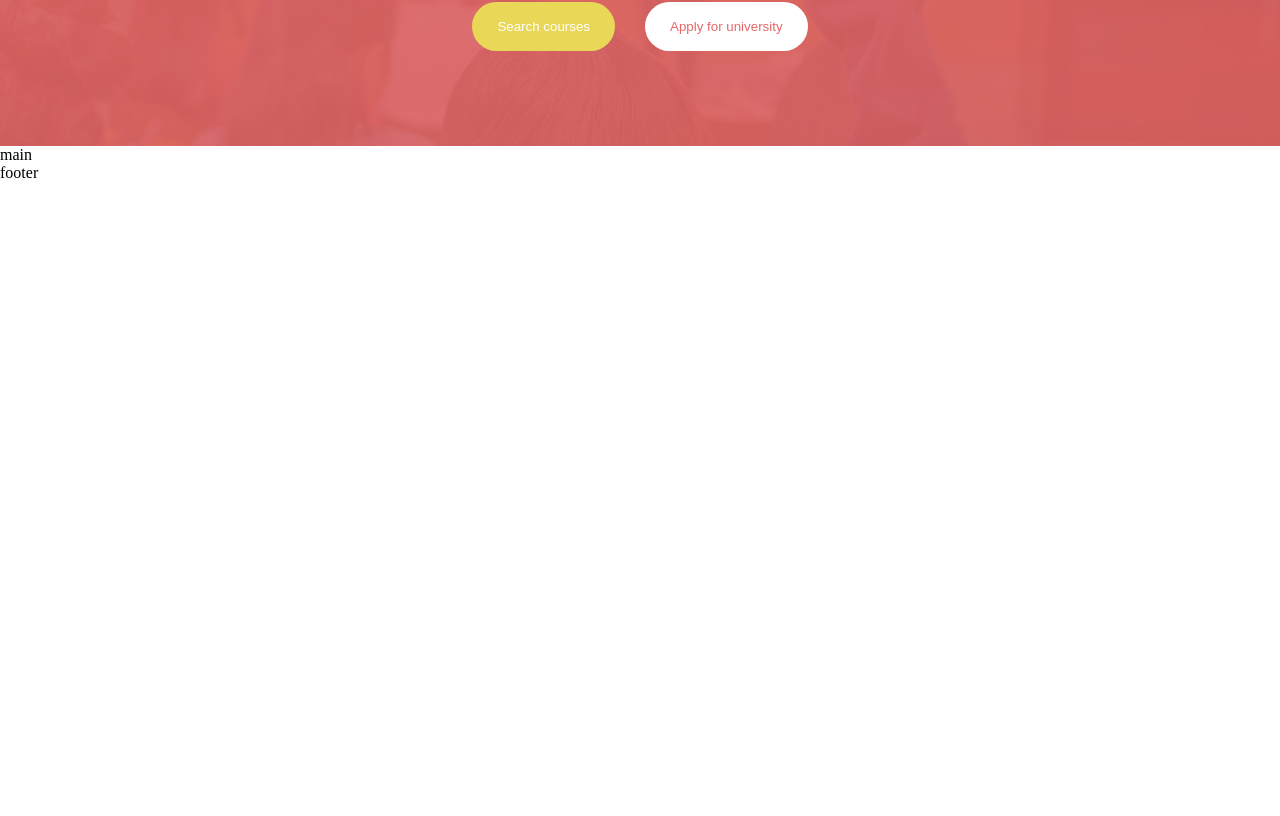
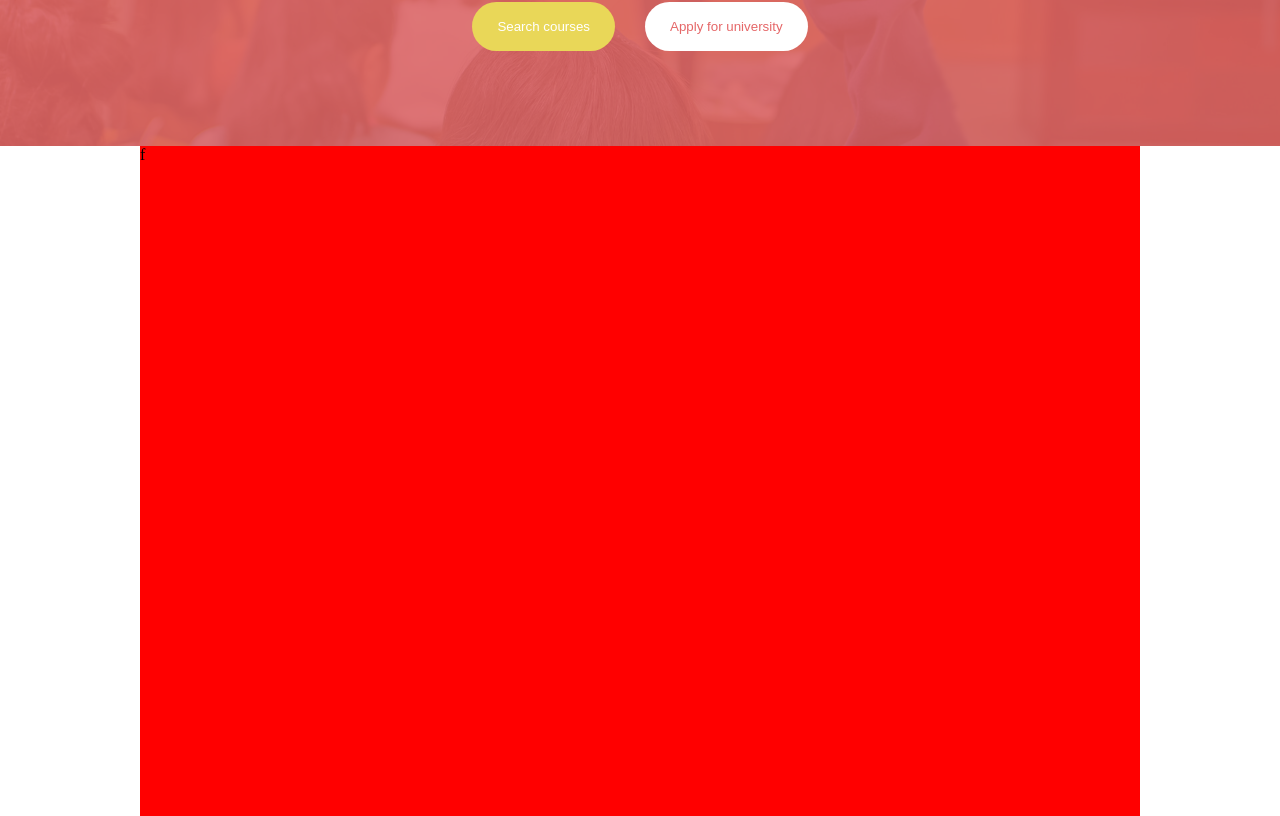
Before and after one commit to jiemarabanzado/proj-html-vuejs, a Vue app: page / in a window 1280 px wide. Shown: the part 344-1160 px from the top of the page. Before the commit the page ends 800 px from the top, so only its background shows below. Built offline with nearby package versions, Linux system fonts and the light colour scheme.

Commit message:
aggiunta animation carusel

```diff
--- a/src/components/AppHeader.vue
+++ b/src/components/AppHeader.vue
@@ -71,7 +71,7 @@
         right: 0;
         top: 0;
         bottom: 0;
-        background-color: #DA5F60E6;
+        background-color: #da5f5fd9;
         padding:25px 0px;
         position:absolute;
         overflow: hidden;
--- a/src/components/AppMain.vue
+++ b/src/components/AppMain.vue
@@ -10,11 +10,19 @@
 </script>
 
 <template>
-    <div>main</div>
-    <div>{{this.store.temp}}</div>
-
+    <main>
+        <div class="main-container">
+            f
+        </div>
+    </main>
 </template>
 
-<style>
+<style lang="scss" scoped>
+    main{
+        .main-container{
+            background-color: red;
+            height: 1000px;
+    }
+    }
 
 </style>
--- a/src/components/HeadCarousel.vue
+++ b/src/components/HeadCarousel.vue
@@ -70,10 +70,12 @@
     }
     .slide{
         opacity: 0;
+        transition: 200ms ease-in;
     }
     .active{
         opacity: 1;
         z-index: 1;
+        transition: 200ms ease-in-out;
     }
 
 </style>
--- a/src/style/global.scss
+++ b/src/style/global.scss
@@ -9,6 +9,10 @@
     margin: auto;
 
 }
+.main-container{
+    max-width: 1000px;
+    margin: auto;
+}
 .row{
     display: flex;
 }
```
